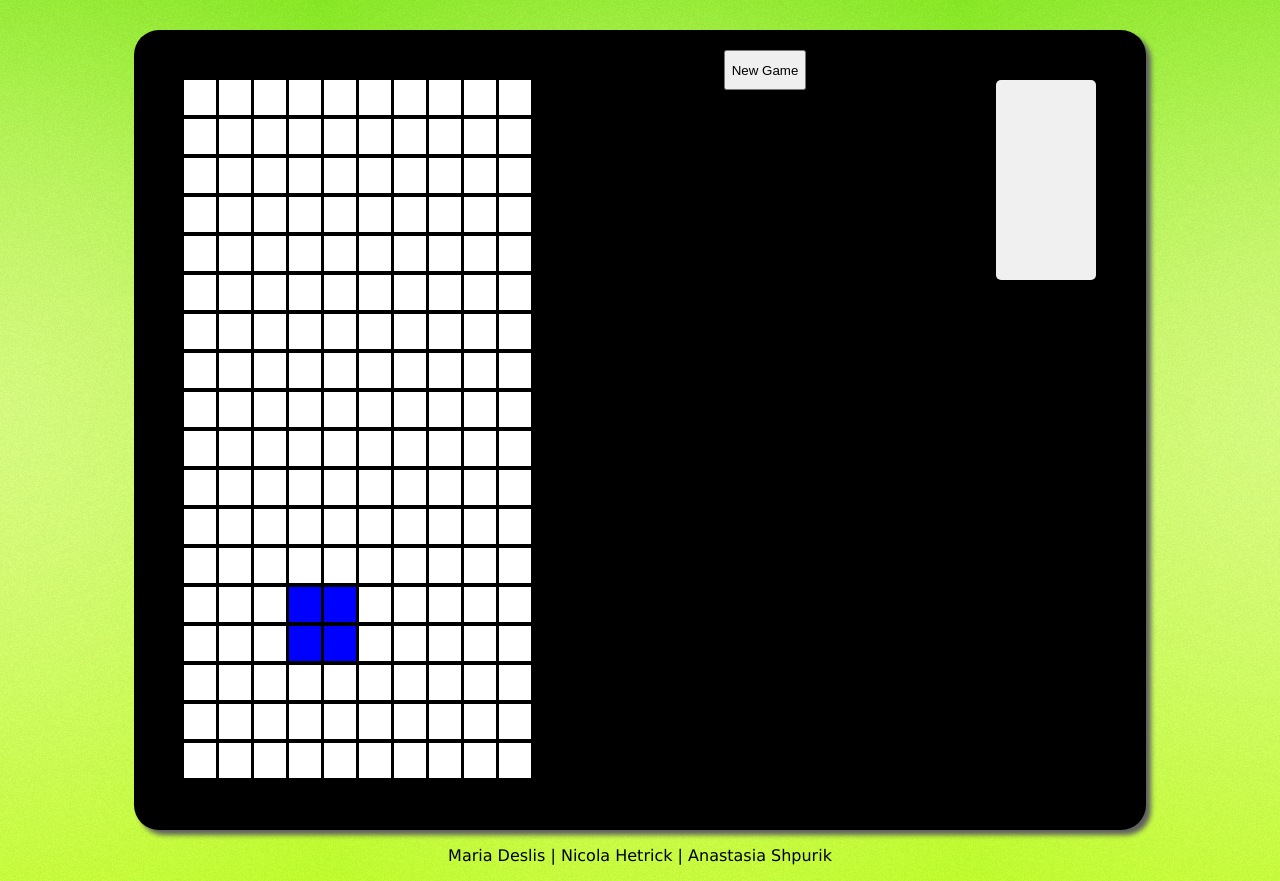
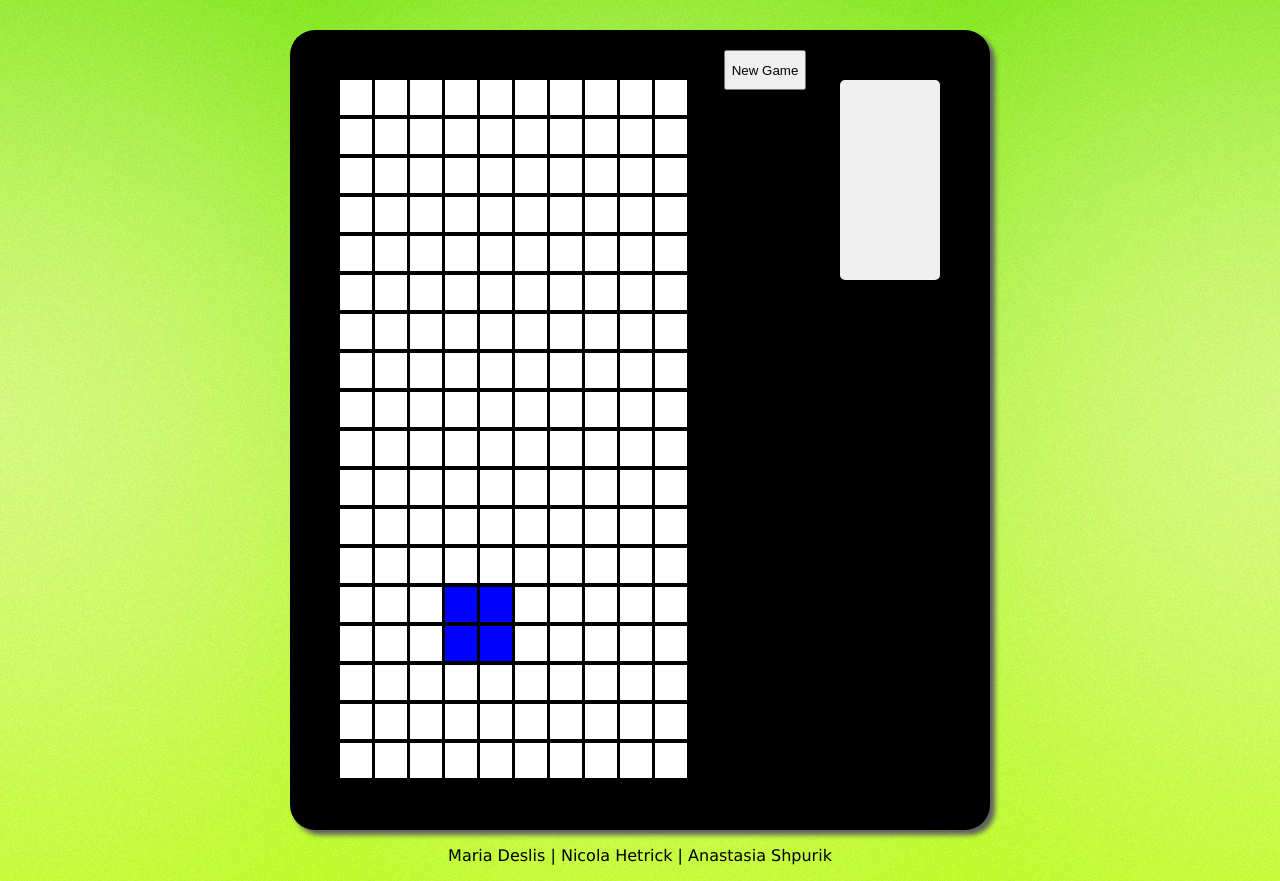
Before and after one commit to eternalearth888/csci445_team, a PHP site: page /tetris.html in a window 1280 px wide. Shown: the part 76-957 px from the top of the page. Run offline with PHP 8.4, Linux system fonts and the light colour scheme.

Commit message:
fixed expanding issue

```diff
--- a/unit1_team/css3.css
+++ b/unit1_team/css3.css
@@ -18,7 +18,7 @@ footer {
 #background{
 	margin: auto;
 	min-width: 600px;
-	width: 80%;
+	max-width:700px;
 	height: 800px;
 	border-radius: 25px;
 	box-shadow: 5px 5px 5px #606060;
@@ -56,7 +56,6 @@ footer {
 
 #newGame{
 	margin-top: 20px;
-	min-width: 50px;
 	max-width: 100px;
 	height: 40px;
 }
```
Also changed, not shown: 1 other file.
